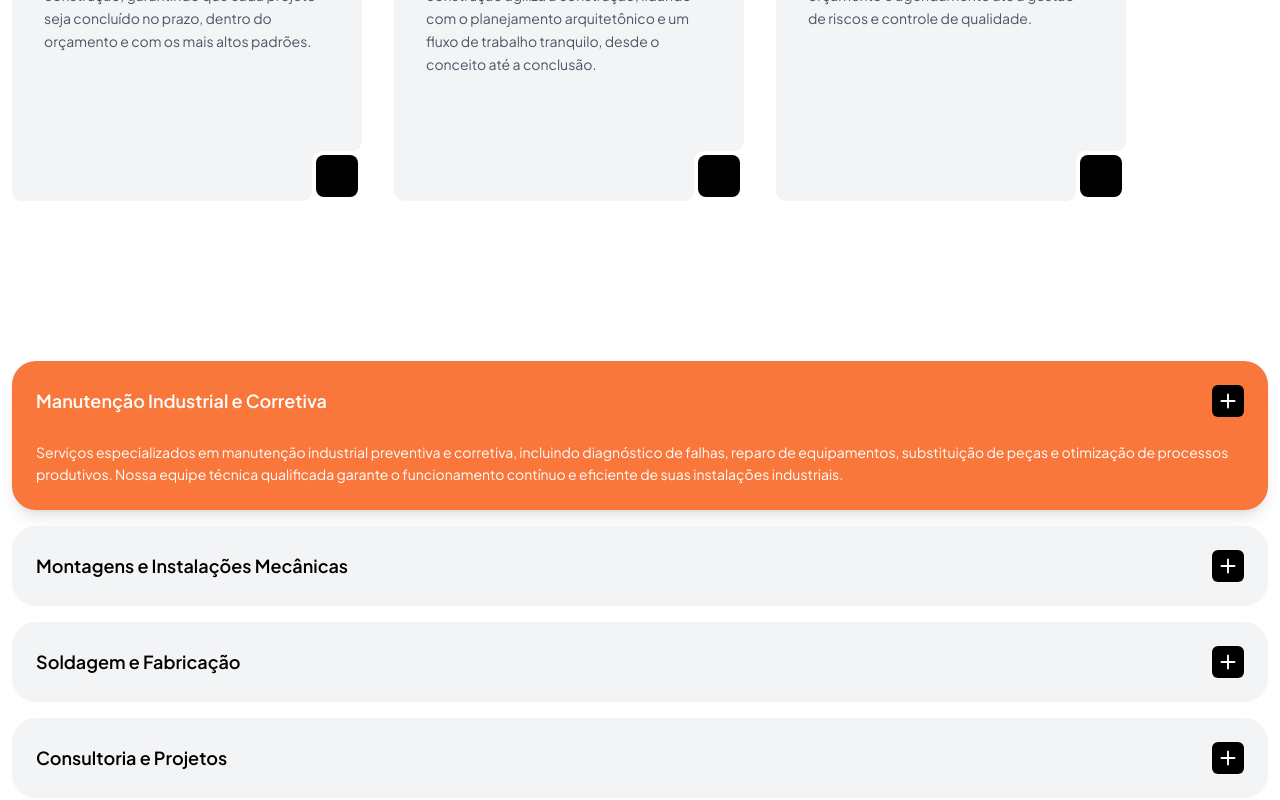
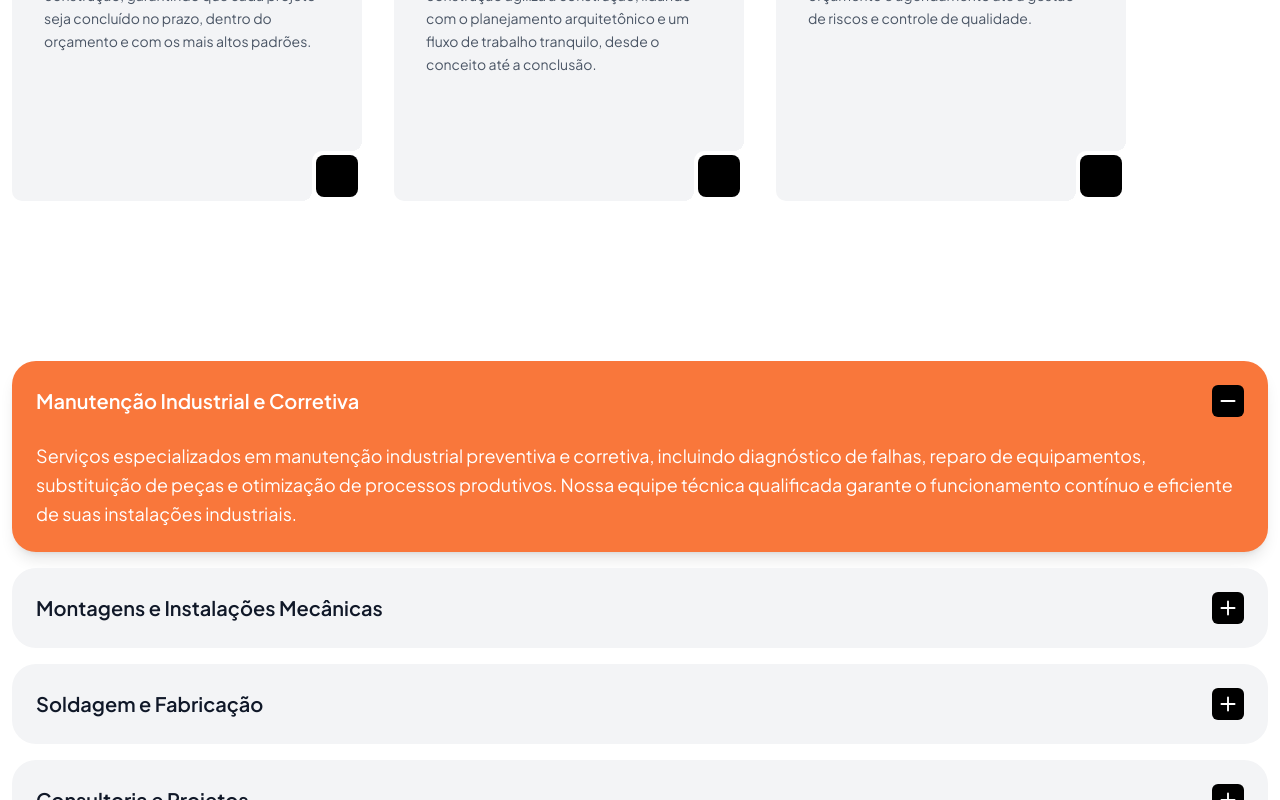
Before and after one commit to julioceno/caltech, a Next.js app: page / in a window 1280 px wide. Both pictures are taken after a click on the element 640 px from the left and 1890 px from the top of the page. Shown: the part 1490-2290 px from the top of the page. Built offline with nearby package versions, Linux system fonts and the light colour scheme.

Commit message:
feat: enhance Accordion component with toggle icons and support for multiple open items

```diff
--- a/app/components/Accordion.tsx
+++ b/app/components/Accordion.tsx
@@ -1,7 +1,7 @@
 "use client";
 
 import { useState } from 'react';
-import { BsPlus } from 'react-icons/bs';
+import { BsDash, BsPlus } from 'react-icons/bs';
 
 interface AccordionItem {
   id: string;
@@ -15,16 +15,27 @@ interface AccordionProps {
 }
 
 export default function Accordion({ items, allowMultipleOpen = false }: AccordionProps) {
-  const [openId, setOpenId] = useState<string | null>(null);
+  const [openItems, setOpenItems] = useState<Set<string>>(new Set());
 
   const toggleItem = (id: string) => {
-    setOpenId(openId === id ? null : id);
-  }
+    const newOpenItems = new Set(openItems);
+
+    if (newOpenItems.has(id)) {
+      newOpenItems.delete(id);
+    } else {
+      if (!allowMultipleOpen) {
+        newOpenItems.clear();
+      }
+      newOpenItems.add(id);
+    }
+
+    setOpenItems(newOpenItems);
+  };
 
   return (
     <div className="w-full space-y-4">
       {items.map((item) => {
-        const isOpen = openId === item.id;
+        const isOpen = openItems.has(item.id);
 
         return (
           <div
@@ -37,14 +48,18 @@ export default function Accordion({ items, allowMultipleOpen = false }: Accordio
             }`}
           >
             <div className="flex items-center justify-between p-6">
-                <h3 className={`text-lg font-semibold ${
-                    isOpen ? 'text-white' : 'text-primary'
+                <h3 className={`text-lg md:text-xl font-semibold ${
+                    isOpen ? 'text-white' : 'text-gray-900'
                 }`}>
                     {item.title}
                 </h3>
 
-                <div className='rounded-md h-8 w-8 flex justify-center items-center bg-primary'>
-                    <BsPlus className='text-white text-3xl'/>
+               <div className='rounded-md h-8 w-8 flex justify-center items-center bg-primary text-white text-3xl'>
+                 {isOpen ? (
+                   <BsDash />
+                 ) : (
+                   <BsPlus />
+                 )}
                 </div>
             </div>
 
@@ -54,7 +69,7 @@ export default function Accordion({ items, allowMultipleOpen = false }: Accordio
               }`}
             >
               <div className="px-6 pb-6">
-                <p className="text-white text-sm leading-relaxed">
+                <p className="text-white text-sm md:text-lg leading-relaxed">
                   {item.content}
                 </p>
               </div>
```
